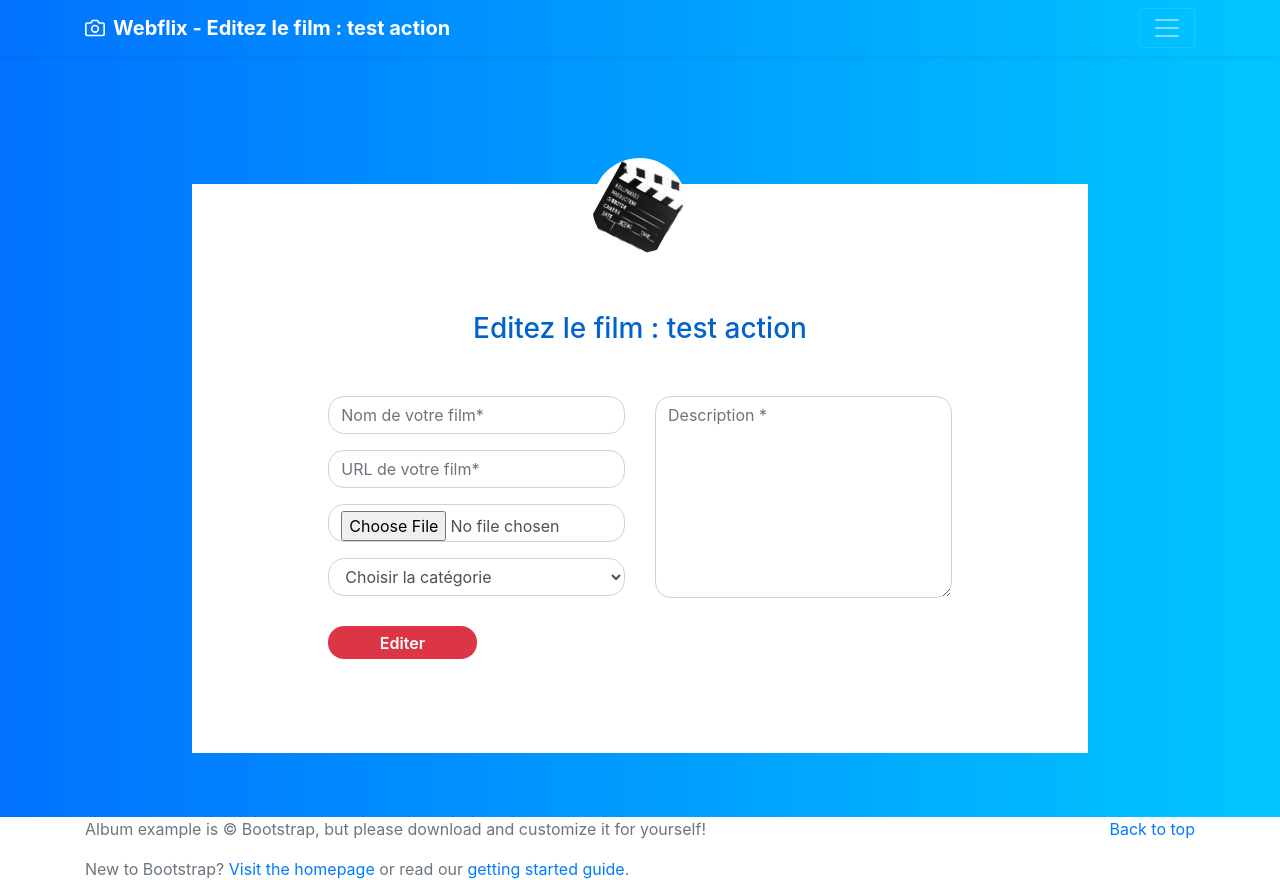
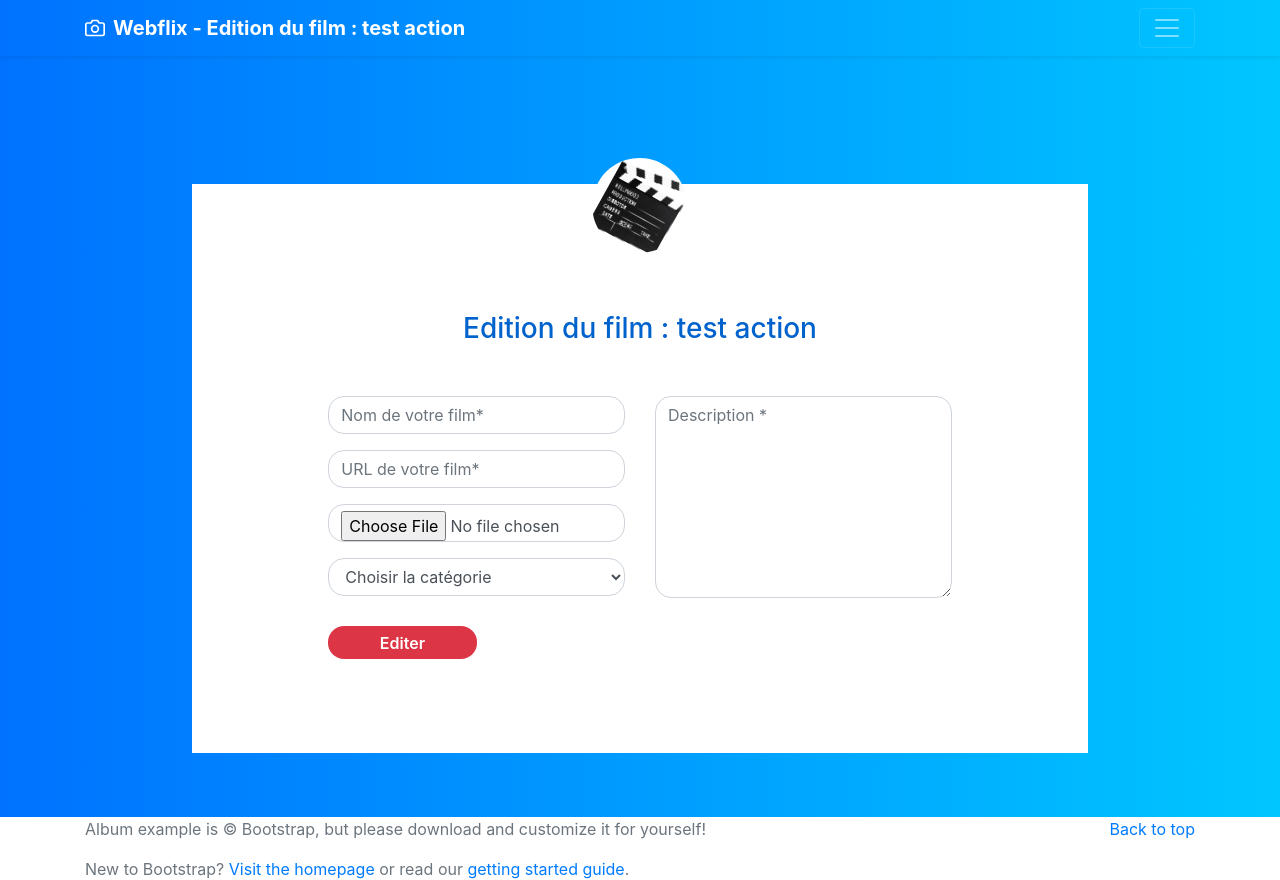
Before and after one commit to FlorentViel/Webflix, a PHP site: page /movie_edite.php?id=78 in a window 1280 px wide. Shown: the top 880 px of the page. Run offline with PHP 8.4, Linux system fonts and the light colour scheme; data comes from the database, SQL or seed files in the repository.

Commit message:
correction

```diff
--- a/movie_edite.php
+++ b/movie_edite.php
@@ -24,7 +24,7 @@ http_response_code(404);
 <?php	require_once(__DIR__.'/partials/footer.php');
 	die();
 }
-$currentPageTitle = "Editez le film : " . $movie['title'] ;
+$currentPageTitle = "Edition du film : " . $movie['title'] ;
 // Le fichier header.php est inbclus sur la page
 require_once(__DIR__.'/partials/header.php');
 
```
